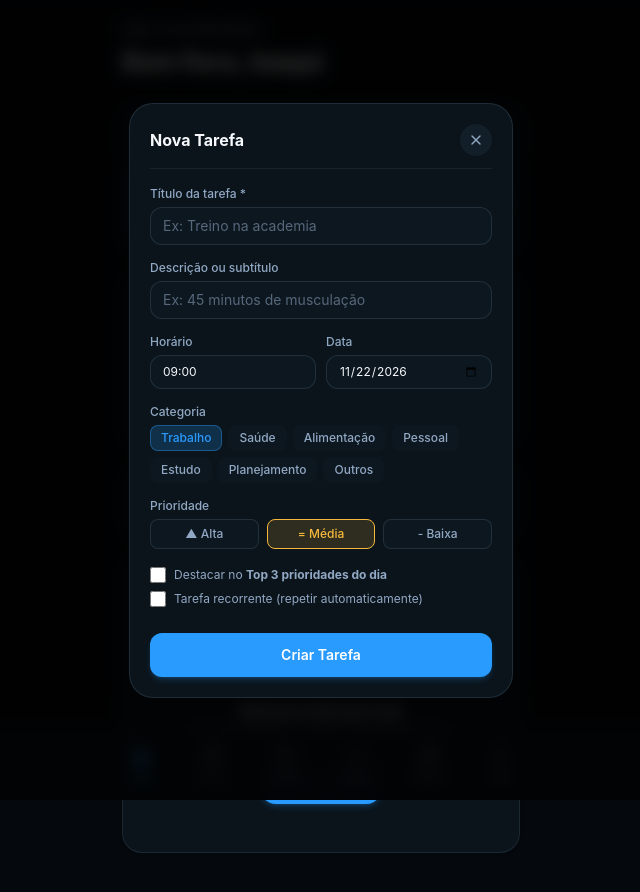
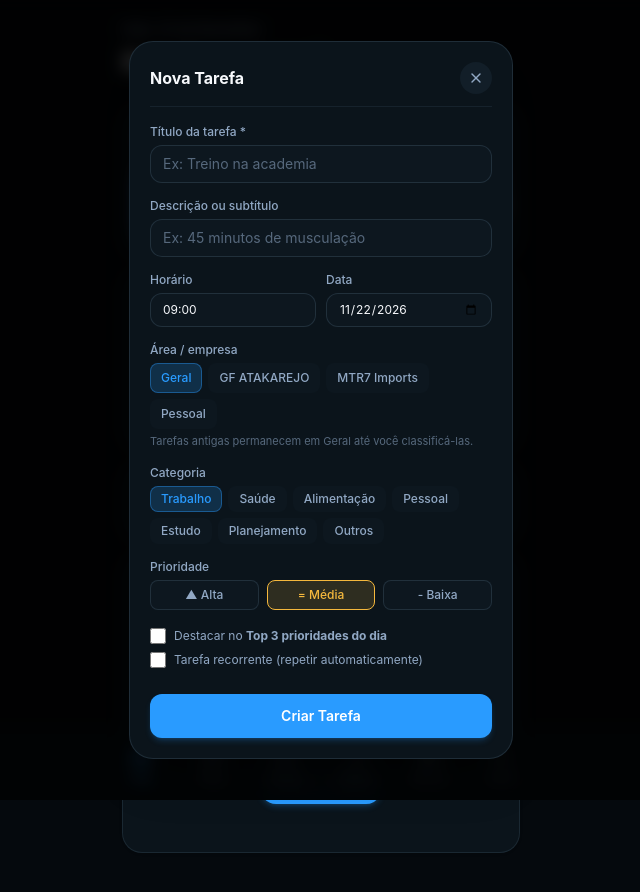
Before and after one commit to isaquimv5-svg/THE-GAME, a React (Vite) app in the folder focus-app (1)/: page / in a window 1280 px wide. Both pictures are taken after a click on the button 808 px from the left and 586 px from the top of the page. Shown: the top 892 px of the page, without its empty margins (319-959 px from the left). Built offline with nearby package versions, Linux system fonts and the light colour scheme.

Commit message:
feat: assign tasks to GF, MTR7 or personal area

```diff
--- a/focus-app (1)/src/components/tasks/TaskModal.tsx
+++ b/focus-app (1)/src/components/tasks/TaskModal.tsx
@@ -1,7 +1,7 @@
 import React, { useState, useEffect } from 'react';
 import { X, Trash2, Calendar, Clock, Tag, Flag, AlertCircle } from 'lucide-react';
 import { useApp } from '../../context/AppContext';
-import { PriorityLevel, TaskCategory } from '../../types';
+import { PriorityLevel, TaskCategory, TaskWorkspace } from '../../types';
 import { getTodayDateString } from '../../utils/date';
 
 const CATEGORIES: TaskCategory[] = [
@@ -15,6 +15,8 @@ const CATEGORIES: TaskCategory[] = [
 ];
 
 const PRIORITIES: PriorityLevel[] = ['Alta', 'Média', 'Baixa'];
+
+const WORKSPACES: TaskWorkspace[] = ['Geral', 'GF ATAKAREJO', 'MTR7 Imports', 'Pessoal'];
 
 export const TaskModal: React.FC = () => {
   const {
@@ -33,6 +35,7 @@ export const TaskModal: React.FC = () => {
   const [time, setTime] = useState('08:00');
   const [date, setDate] = useState(selectedDate || getTodayDateString());
   const [category, setCategory] = useState<TaskCategory>('Trabalho');
+  const [workspace, setWorkspace] = useState<TaskWorkspace>('Geral');
   const [priority, setPriority] = useState<PriorityLevel>('Média');
   const [recurring, setRecurring] = useState(false);
   const [isTopPriority, setIsTopPriority] = useState(false);
@@ -44,6 +47,7 @@ export const TaskModal: React.FC = () => {
       setTime(editingTask.time || '08:00');
       setDate(editingTask.date || selectedDate || getTodayDateString());
       setCategory(editingTask.category || 'Trabalho');
+      setWorkspace(editingTask.workspace || 'Geral');
       setPriority(editingTask.priority || 'Média');
       setRecurring(!!editingTask.recurring);
       setIsTopPriority(!!editingTask.isTopPriority);
@@ -53,6 +57,7 @@ export const TaskModal: React.FC = () => {
       setTime('09:00');
       setDate(selectedDate || getTodayDateString());
       setCategory('Trabalho');
+      setWorkspace('Geral');
       setPriority('Média');
       setRecurring(false);
       setIsTopPriority(false);
@@ -72,6 +77,7 @@ export const TaskModal: React.FC = () => {
         time,
         date,
         category,
+        workspace,
         priority,
         recurring,
         isTopPriority,
@@ -84,6 +90,7 @@ export const TaskModal: React.FC = () => {
         date,
         completed: false,
         category,
+        workspace,
         priority,
         recurring,
         isTopPriority,
@@ -104,7 +111,7 @@ export const TaskModal: React.FC = () => {
 
   return (
     <div className="fixed inset-0 z-50 flex items-center justify-center bg-black/80 backdrop-blur-sm p-4 animate-in fade-in duration-200">
-      <div className="w-full max-w-sm rounded-[24px] bg-[#0B141B] border border-[rgba(120,160,190,0.18)] p-5 shadow-2xl relative">
+      <div className="w-full max-w-sm max-h-[90dvh] overflow-y-auto rounded-[24px] bg-[#0B141B] border border-[rgba(120,160,190,0.18)] p-5 shadow-2xl relative">
         {/* Header */}
         <div className="flex items-center justify-between pb-3 border-b border-[rgba(120,160,190,0.1)]">
           <h2 className="text-base font-bold text-[#F7F9FC]">
@@ -176,6 +183,33 @@ export const TaskModal: React.FC = () => {
                 className="w-full bg-[#0D171F] border border-[rgba(120,160,190,0.18)] rounded-xl px-3 py-2 text-xs text-[#F7F9FC] focus:outline-none focus:border-[#299BFF]"
               />
             </div>
+          </div>
+
+          {/* Workspace: independent from the task category */}
+          <div>
+            <label className="text-[12px] font-medium text-[#91A8C4] block mb-1">
+              Área / empresa
+            </label>
+            <div className="flex flex-wrap gap-1.5">
+              {WORKSPACES.map((area) => (
+                <button
+                  type="button"
+                  key={area}
+                  onClick={() => setWorkspace(area)}
+                  aria-pressed={workspace === area}
+                  className={`px-2.5 py-1.5 rounded-lg text-xs font-medium transition-all border ${
+                    workspace === area
+                      ? 'bg-[#299BFF]/20 text-[#299BFF] border-[#299BFF]/40'
+                      : 'bg-[#0D171F] text-[#91A8C4] border-transparent hover:border-[rgba(120,160,190,0.18)]'
+                  }`}
+                >
+                  {area}
+                </button>
+              ))}
+            </div>
+            <p className="text-[11px] text-[#56687C] mt-1">
+              Tarefas antigas permanecem em Geral até você classificá-las.
+            </p>
           </div>
 
           {/* Category */}
```
